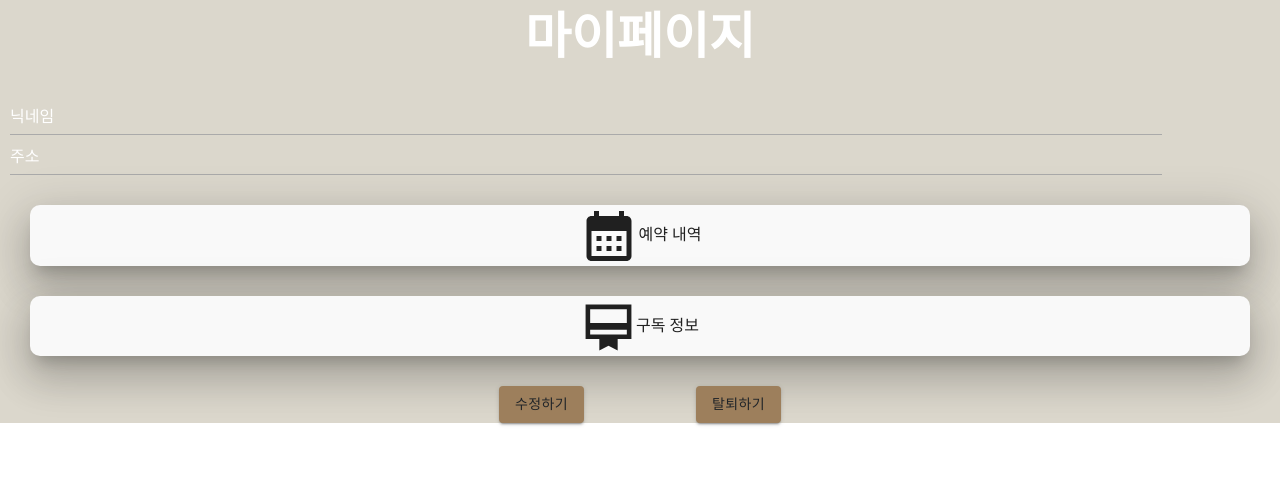
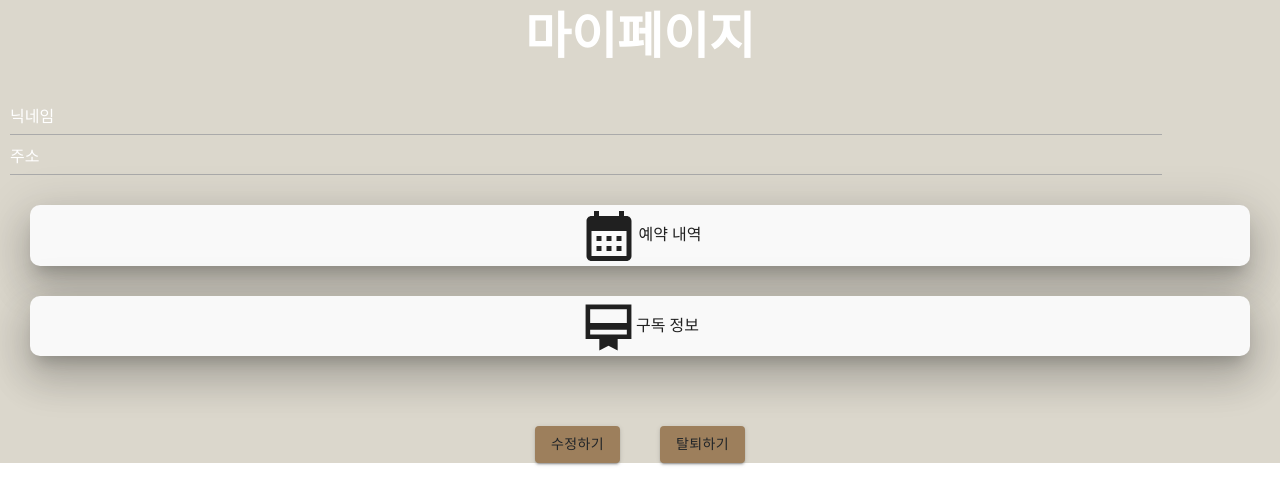
Before and after one commit to ris2131/ssafyEBSMirror, a React (Create React App) app in the folder customer-front/ebs/: page /mypage in a window 1280 px wide. Shown: the top 504 px of the page. Built offline with nearby package versions, Linux system fonts and the light colour scheme; no server answers; a web font is replaced by a local one.

Commit message:
style: 그리드 문제 해결

```diff
--- a/customer-front/ebs/src/pages/mypage/Mypage.js
+++ b/customer-front/ebs/src/pages/mypage/Mypage.js
@@ -89,9 +89,7 @@ const Adress = styled.div`
 
 `;
 
-const CustomButton = styled.div`
 
-`;
 
 
 const Mypage = () => {
@@ -216,7 +214,7 @@ const Mypage = () => {
 
 
                 <ThemeProvider theme={theme}>
-              <Grid container spacing={14} justifyContent="center">
+                  <Grid container spacing={5} justifyContent="center" mt={2} >
                     <Grid item>
                       <Button variant="contained" color="brown" onClick={handleEdit}>
                       수정하기
```
Lines whose indentation alone changed are shown as unchanged.
